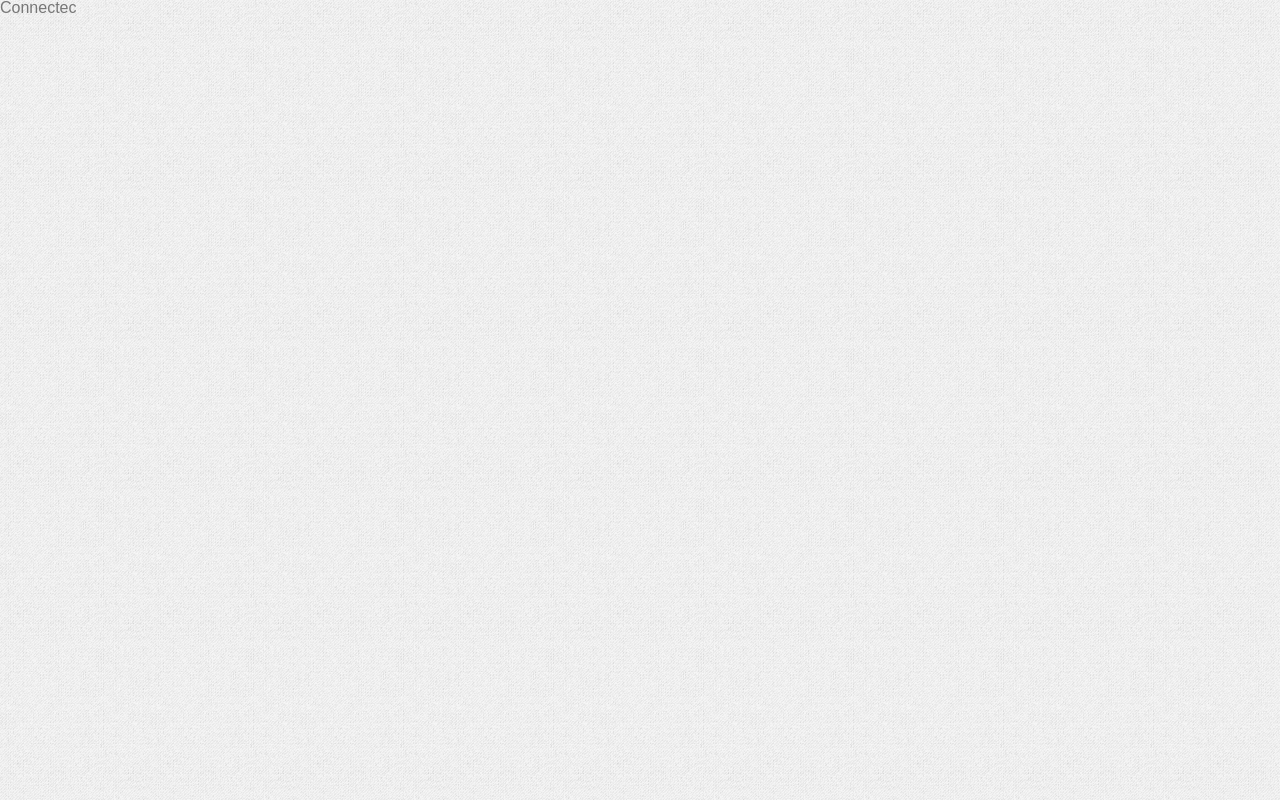
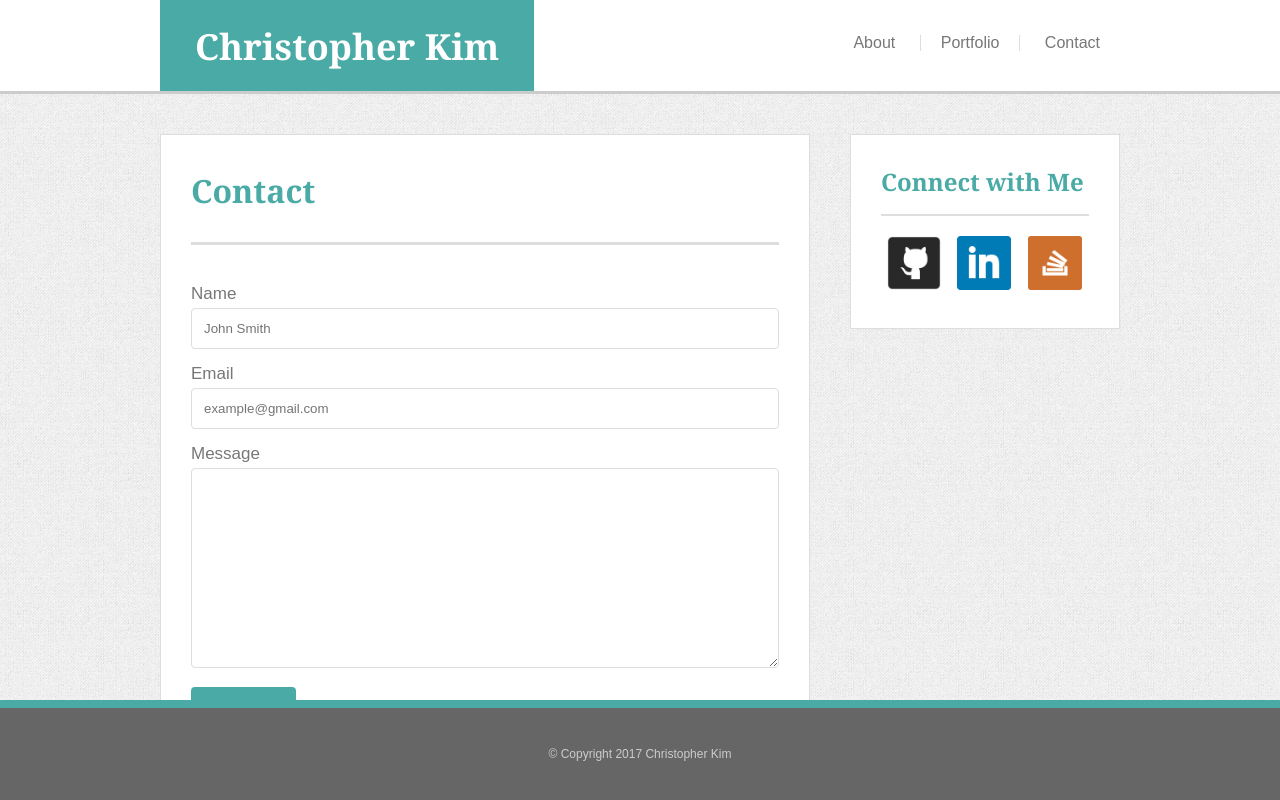
Before and after one commit to chrisms91/Basic-Portfolio, a plain HTML site: page contact.html in a window 1280 px wide. Drawn offline with Linux system fonts and the light colour scheme.

Commit message:
finished contact.html

```diff
--- a/contact.html
+++ b/contact.html
@@ -8,7 +8,82 @@
 
 </head>
 <body>
-	<p> Connectec </p>
+
+	<!-- Site Header -->
+	<header class="site-header">
+		<div class="container">
+			<!-- Main Nav -->
+			<div class="site-navbar">
+				<div class="site-logo">
+					<h1>
+						<a href="index.html">Christopher Kim</a>
+					</h1>
+				</div>
+				<div class="site-navlist">
+					<ul>
+						<li><a href="index.html">About</a></li>
+						<li id="navlist-border"><a href="portfolio.html">Portfolio</a></li>
+						<li><a href="contact.html">Contact</a></li>
+					</ul>
+				</div>
+			</div>
+		</div>
+	</header>
+
+
+	<div class="container">
+		<!-- Main Section -->
+		<main class="main-section">
+
+			<!-- Main Content -->
+			<div class="main-content">
+				<header class="main-header">
+					<h2> Contact </h2>
+				</header>
+
+				<div class="form-container">
+					<!-- Form -->
+					<form action="#">
+						<label for="name">Name</label>
+    				<input type="text" id="name" name="name" placeholder="John Smith">
+
+    				<label for="email">Email</label>
+    				<input type="email" id="email" name="email" placeholder="example@gmail.com">
+
+    				<label for="message">Message</label>
+    				<textarea id="message" name="message" style="height:200px"></textarea>
+
+    				<input type="submit" value="Submit">
+
+					</form>
+				</div>
+			</div>
+		</main>
+
+		<!-- Aside Section -->
+		<aside class="aside-section">
+
+			<!-- Aside Content -->
+			<div class="aside-content">
+				<header class="aside-header">
+					<h4> Connect with Me </h4>
+				</header>
+				<ul class="aside-icon">
+					<li><a href="https://github.com/chrisms91" target="_blank"><img src="image/icon_github.png"></a></li>
+					<li><a href="https://www.linkedin.com/in/christopher-kim-b796b049/" target="_blank"><img src="image/icon_linkedin.png"></a></li>
+					<li><a href="https://stackoverflow.com/users/8012630/christopher-kim?tab=profile" target="_blank"><img src="image/icon_stackoverflow.png"></a></li>
+				</ul>
+			</div>
+
+		</aside>
+	</div>
+
+	<footer class="site-footer">
+		<div class="footer-content">
+			&copy; Copyright 2017 Christopher Kim
+		</div>
+	</footer>
+
 
 </body>
 </html>
--- a/css/style.css
+++ b/css/style.css
@@ -1,5 +1,10 @@
+* {
+	box-sizing: border-box;
+}
+
 html {
-	height: 100%;
+	position: relative;
+	min-height: 100%;
 }
 
 body {
@@ -98,7 +103,7 @@ img {
 
 .main-header {
 	margin-bottom: 40px;
-	border-bottom: 1px solid #dddddd;
+	border-bottom: 3px solid #dddddd;
 	padding-bottom: 35px;
 	color: #4aaaa5;
 ;
@@ -128,7 +133,25 @@ img {
 .aside-header {
 	padding-bottom: 20px;
 	margin-bottom: 20px;
-	border-bottom: 1px solid #dddddd;
+	border-bottom: 2px solid #dddddd;
+	color: #4aaaa5;
+}
+
+.site-footer {
+	color: #ccc;
+	font-size: 12px;
+	text-align: center;
+	margin-top: 40px;
+	border-top: solid 8px #4aaaa5;
+	background-color: #666666;
+	position: absolute;
+	left: 0;
+	bottom: 0;
+	width: 100%;
+	height: 100px;
+}
+.footer-content {
+	padding-top: 40px;
 }
 
 /* default setting */
@@ -158,3 +181,34 @@ h6 {
 p {
 	margin-bottom: 15px;
 }
+
+
+/***************************
+ *********  Form  **********
+ ***************************/
+
+
+input[type=text], input[type=email], select, textarea {
+    width: 100%;
+    padding: 12px;
+    border: 1px solid #dddddd;
+    border-radius: 4px;
+    box-sizing: border-box;
+    margin-top: 6px;
+    margin-bottom: 16px;
+    resize: vertical /* Allow the user to vertically resize the textarea (not horizontally) */
+}
+
+input[type=submit] {
+    background-color: #4aaaa5;
+    color: white;
+    padding: 12px 26px;
+    border: none;
+    border-radius: 4px;
+    cursor: pointer;
+    font-size: 17px;
+}
+
+label {
+	font-size: 17px;
+}
```
Also changed, not shown: index.html (+10 -7 lines), portfolio.html (+59 -0 lines), 1 other file.
